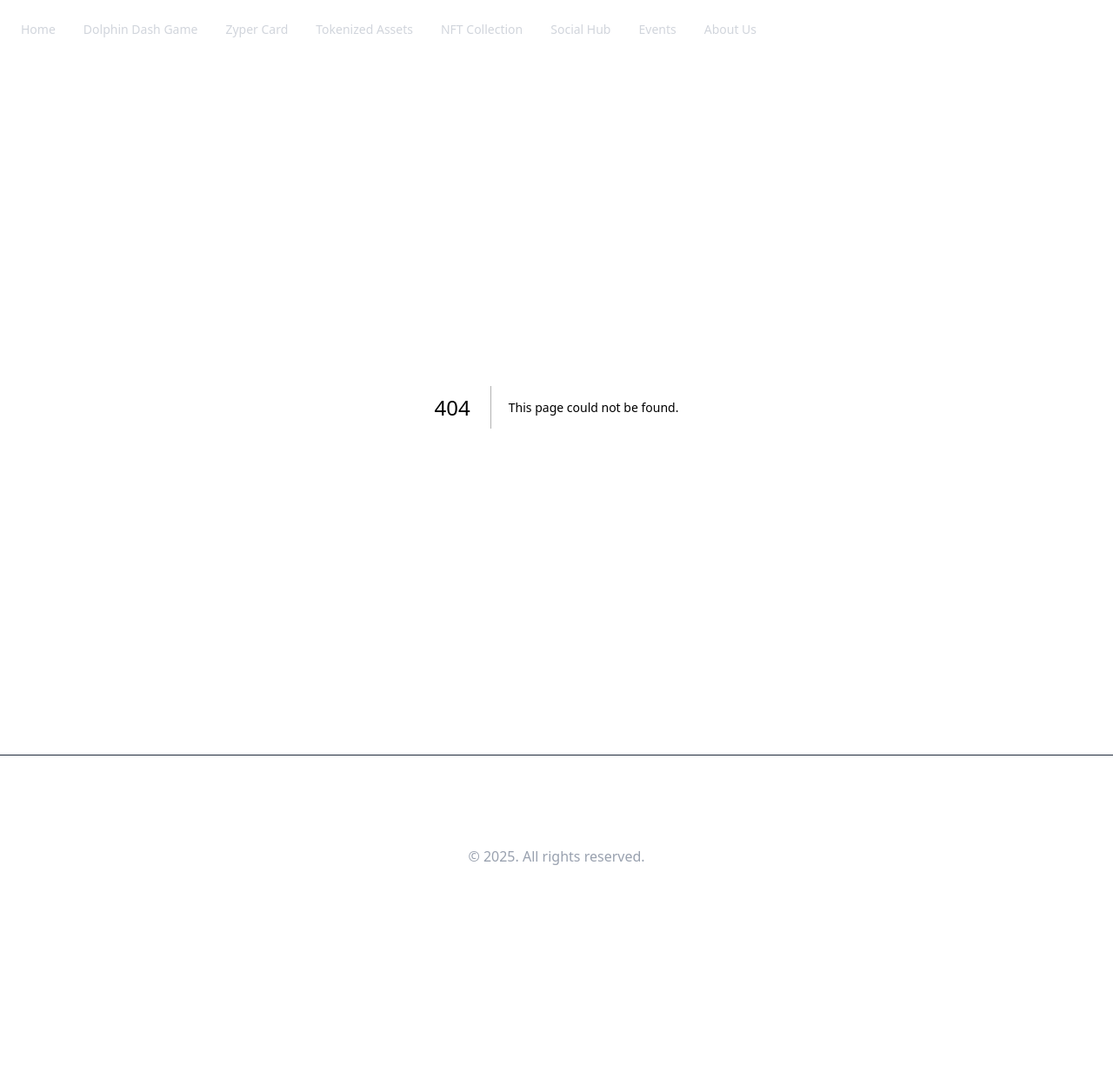
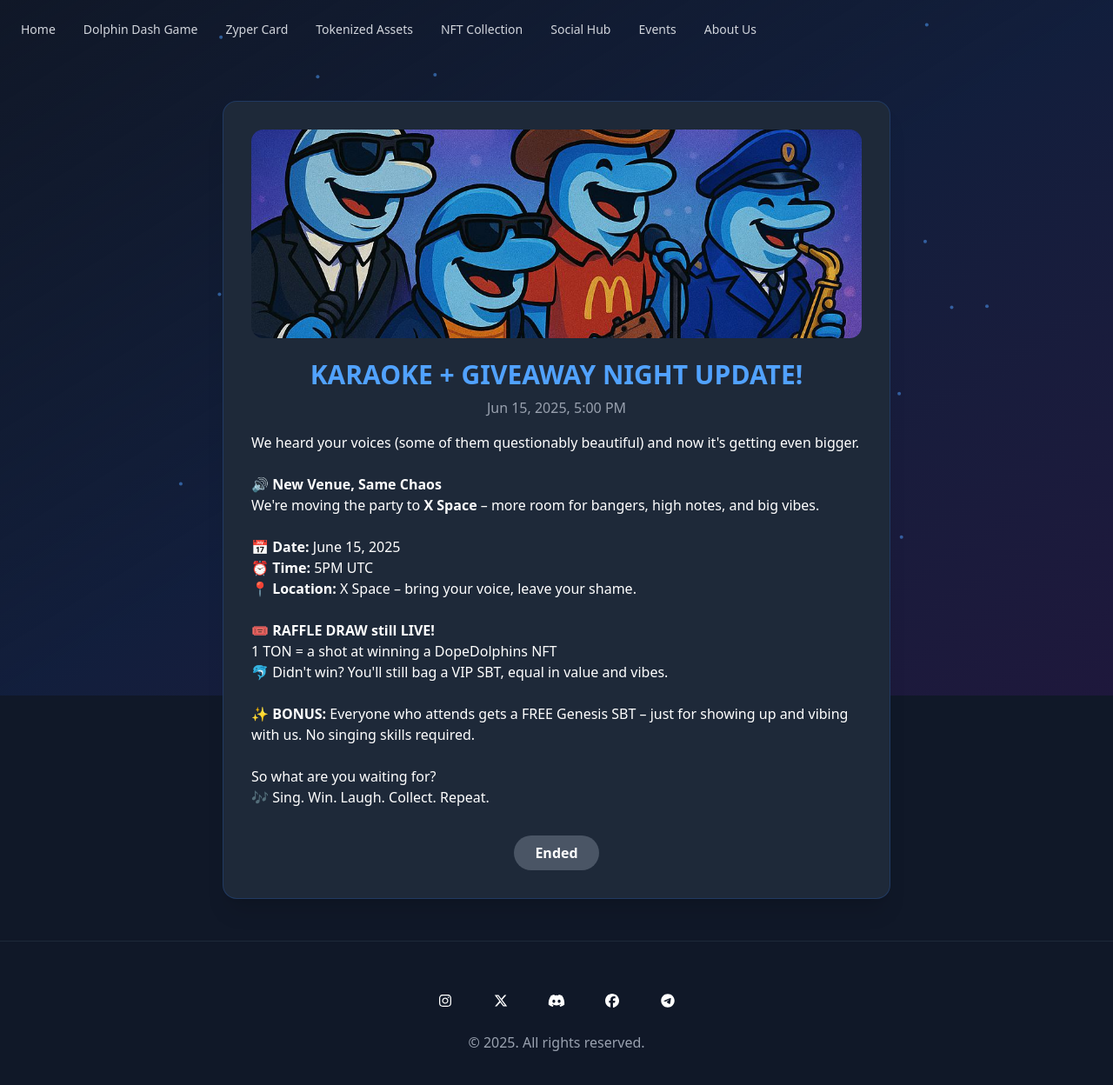
Before and after one commit to ZyperLLC/Website, a Next.js app: page /events/karaoke-giveaway-night-2025 in a window 1280 px wide. Before the commit this address had no page. Shown: the top 1248 px of the page at 87% size. Before the commit the page ends 1045 px from the top, so only its background shows below. Built offline with nearby package versions, Linux system fonts and the light colour scheme.

Commit message:
chore: Added data.ts and slug page for better events flow

```diff
--- /dev/null
+++ b/app/events/[slug]/page.tsx
@@ -0,0 +1,84 @@
+"use client"
+import { notFound } from "next/navigation"
+import { events } from "../data"
+import Image from "next/image"
+import Link from "next/link"
+import { Button } from "@/components/ui/button"
+import { useEffect, useState } from "react"
+import { motion } from "framer-motion"
+
+export default function EventSlugPage({ params }: { params: { slug: string } }) {
+  const [dimensions, setDimensions] = useState({ width: 0, height: 0 })
+  useEffect(() => {
+    const updateDims = () => setDimensions({ width: window.innerWidth, height: window.innerHeight })
+    updateDims()
+    window.addEventListener("resize", updateDims)
+    return () => window.removeEventListener("resize", updateDims)
+  }, [])
+
+  const event = events.find(e => e.slug === params.slug)
+  if (!event) return notFound()
+
+  const isEventEnded = (date: string) => {
+    const eventDate = new Date(date)
+    return eventDate.getTime() < Date.now()
+  }
+
+  return (
+    <div className="min-h-screen flex items-center justify-center bg-gray-900 text-white px-4 py-12 relative overflow-hidden">
+      {/* Animated background */}
+      <div className="fixed inset-0 z-0">
+        <div className="absolute inset-0 bg-gradient-to-br from-gray-900 via-blue-900/20 to-purple-900/20" />
+        {dimensions.width > 0 &&
+          [...Array(50)].map((_, i) => (
+            <motion.div
+              key={i}
+              className="absolute w-1 h-1 bg-blue-400/50 rounded-full"
+              initial={{
+                x: Math.random() * dimensions.width,
+                y: Math.random() * dimensions.height,
+              }}
+              animate={{
+                x: Math.random() * dimensions.width,
+                y: Math.random() * dimensions.height,
+              }}
+              transition={{
+                duration: Math.random() * 20 + 10,
+                repeat: Infinity,
+                repeatType: "reverse",
+              }}
+            />
+          ))}
+      </div>
+      <div className="relative z-10 w-full flex items-center justify-center">
+        <div className="bg-gray-800 rounded-2xl shadow-xl border border-blue-500/20 p-8 max-w-[60vw] w-full flex flex-col items-center">
+          <Image
+            src={event.image}
+            alt={event.title}
+            width={400}
+            height={240}
+            className="w-full h-60 object-cover rounded-xl mb-6"
+          />
+          <h1 className="text-3xl font-bold text-blue-400 text-center mb-2">{event.title}</h1>
+          <div className="text-gray-400 text-base mb-4 text-center">
+            {isNaN(new Date(event.date).getTime())
+              ? 'Invalid Date'
+              : new Date(event.date).toLocaleString(undefined, { dateStyle: 'medium', timeStyle: 'short' })}
+          </div>
+          <div className="text-white text-base mb-6 " dangerouslySetInnerHTML={{ __html: event.fullDescription.replace(/\n/g, "<br/>") }} />
+          <div className="flex justify-center w-full mt-2">
+            {isNaN(new Date(event.date).getTime()) || isEventEnded(event.date) ? (
+              <span className="bg-gray-600 text-white font-semibold px-6 py-2 rounded-full text-base">Ended</span>
+            ) : (
+              <Link href={event.registerLink} target="_blank" className="w-full flex justify-center">
+                <Button size="lg" className="bg-gradient-to-r from-blue-500 to-purple-600 text-white rounded-full w-40">
+                  Register
+                </Button>
+              </Link>
+            )}
+          </div>
+        </div>
+      </div>
+    </div>
+  )
+}
--- /dev/null
+++ b/app/events/data.ts
@@ -0,0 +1,47 @@
+export interface EventData {
+  id: string
+  title: string
+  date: string
+  shortDescription: string
+  fullDescription: string
+  registerLink: string
+  image: string
+  slug: string
+}
+
+export const events: EventData[] = [
+  {
+    id: "karaoke-2025",
+    title: "KARAOKE + GIVEAWAY NIGHT UPDATE!",
+    date: "2025-06-15T17:00:00Z",
+    shortDescription:
+      "We heard your voices (some of them questionably beautiful) and now it's getting even bigger. New venue, same chaos. Raffle draw still live!",
+    fullDescription: `We heard your voices (some of them questionably beautiful) and now it's getting even bigger.\n\n🔊 <strong>New Venue, Same Chaos</strong><br />We're moving the party to <strong>X Space</strong> – more room for bangers, high notes, and big vibes.\n\n📅 <strong>Date:</strong> June 15, 2025<br />⏰ <strong>Time:</strong> 5PM UTC<br />📍 <strong>Location:</strong> X Space – bring your voice, leave your shame.\n\n🎟️ <strong>RAFFLE DRAW still LIVE!</strong><br />1 TON = a shot at winning a DopeDolphins NFT<br />🐬 Didn't win? You'll still bag a VIP SBT, equal in value and vibes.\n\n✨ <strong>BONUS:</strong> Everyone who attends gets a FREE Genesis SBT – just for showing up and vibing with us. No singing skills required.\n\nSo what are you waiting for?<br />🎶 Sing. Win. Laugh. Collect. Repeat.`,
+    registerLink: "https://lu.ma/bs906rwo",
+    image: "/karaoke.jpg",
+    slug: "karaoke-giveaway-night-2025"
+  },
+  {
+    id: "zyperbullish-video-contest-2025",
+    title: "#ZyperBullish Video Contest is LIVE!",
+    date: "2025-07-07T23:59:59Z",
+    shortDescription:
+      "Record a 30–60 sec video on why YOU'RE bullish on Zyper! $50 for 10 winners, SBT for all, Dope Dolphins NFT for Top 3. Ends July 7, 2025.",
+    fullDescription: `🚀 <strong>#ZyperBullish Video Contest is LIVE!</strong> 🎥<br />
+Tell us why YOU'RE bullish on Zyper in a 30–60 sec video for a chance to win BIG!<br /><br />
+🏆 <strong>Prizes:</strong><br />
+💰 $50 each for 10 winners<br />
+🎟️ A Zyper SBT for ALL valid entrants<br />
+🐬 A Dope Dolphins NFT for the Top 3 most-liked videos!<br /><br />
+<strong>How to enter:</strong><br />
+1️⃣ Post your video with #ZyperBullish<br />
+2️⃣ Tag @ZYPER_officialX<br />
+3️⃣ Follow us<br />
+4️⃣ After posting, join our Telegram to submit your wallet address <a href="https://t.me/BcFC_c/1" target="_blank">here</a>.<br /><br />
+📅 <strong>Contest ends:</strong> July 7, 2025<br />
+Let's see your energy, Zyper fam! 🔥`,
+    registerLink: "https://t.me/BcFC_c/1",
+    image: "/zyperbullish.jpg",
+    slug: "zyperbullish-video-contest-2025"
+  },
+]
--- a/app/events/page.tsx
+++ b/app/events/page.tsx
@@ -5,10 +5,14 @@ import { useState, useEffect } from "react"
 import Image from "next/image"
 import Link from "next/link"
 import { Button } from "@/components/ui/button"
+import { events, EventData } from "./data"
 
-export default function ZyperNFTCollection() {
+export default function ZyperEvents() {
   const [dimensions, setDimensions] = useState({ width: 0, height: 0 })
-
+  //Sort events from latest to oldest
+  const sortedEvents = [...events].sort(
+    (a, b) => new Date(b.date).getTime() - new Date(a.date).getTime()
+  )
   useEffect(() => {
     const updateDims = () =>
       setDimensions({ width: window.innerWidth, height: window.innerHeight })
@@ -16,6 +20,12 @@ export default function ZyperNFTCollection() {
     window.addEventListener("resize", updateDims)
     return () => window.removeEventListener("resize", updateDims)
   }, [])
+
+  // Helper to check if event is ended
+  const isEventEnded = (date: string) => {
+    const eventDate = new Date(date)
+    return eventDate.getTime() < Date.now()
+  }
 
   return (
     <div className="min-h-screen bg-gray-900 text-white overflow-hidden">
@@ -45,8 +55,8 @@ export default function ZyperNFTCollection() {
       </div>
 
       <div className="relative z-10">
-        <section className="px-6 py-20">
-          <div className="max-w-4xl mx-auto">
+        <section className="px-6 py-10">
+          <div className="max-w-screen mx-30">
             <motion.h2
               initial={{ opacity: 0, y: 30 }}
               whileInView={{ opacity: 1, y: 0 }}
@@ -56,8 +66,10 @@ export default function ZyperNFTCollection() {
               Zyper Events
             </motion.h2>
 
-            <div className="grid grid-cols-1 gap-8">
-              <div className="relative group rounded-2xl">
+            <div className="grid grid-cols-1 md:grid-cols-3 gap-2 justify-start items-center mt-20">
+              {sortedEvents.map((event: EventData) => (
+                <Link href={`/events/${event.slug}`} key={event.title}>
+                <div key={event.id} className="relative group rounded-2xl flex justify-center">
                   <motion.div
                     initial={{ opacity: 0, scale: 0.8 }}
                     whileInView={{ opacity: 1, scale: 1 }}
@@ -66,63 +78,44 @@ export default function ZyperNFTCollection() {
                     className="relative group"
                   >
                     <div className="absolute inset-0 bg-gradient-to-r from-blue-500 to-purple-600 rounded-2xl blur opacity-25 group-hover:opacity-50 transition-opacity duration-300" />
-                  <div className="relative bg-gray-800 rounded-2xl overflow-hidden border border-blue-500/20 group-hover:border-blue-400/50 transition-all duration-300">
+                    <div className="relative bg-gray-800 rounded-2xl overflow-hidden border border-blue-500/20 group-hover:border-blue-400/50 transition-all duration-300 p-4 flex flex-col items-center w-[320px] max-w-full mx-auto">
                       <Image
-                      src="/karaoke.jpg"
-                      alt="Karaoke Event"
+                        src={event.image}
+                        alt={event.title}
                         width={300}
-                      height={300}
-                      className="w-full h-64 object-cover"
+                        height={180}
+                        className="w-full h-40 object-cover rounded-xl mb-3"
                       />
-                    <div className="p-4 flex flex-col items-center gap-3 text-left">
-                      <div className="text-gray-400 text-sm space-y-3">
-                        <h3 className="text-lg font-semibold text-blue-400">
-                          KARAOKE + GIVEAWAY NIGHT UPDATE!
-                        </h3>
-
-                        <p>
-                          We heard your voices (some of them questionably beautiful) and now it&apos;s getting even bigger.
-                        </p>
-
-                        <p>
-                          🔊 <strong>New Venue, Same Chaos</strong><br />
-                          We&apos;re moving the party to <strong>X Space</strong> – more room for bangers, high notes, and big vibes.
-                        </p>
-
-                        <p>
-                          📅 <strong>Date:</strong> June 15, 2025<br />
-                          ⏰ <strong>Time:</strong> 5PM UTC<br />
-                          📍 <strong>Location:</strong> X Space – bring your voice, leave your shame.
-                        </p>
-
-                        <p>
-                          🎟️ <strong>RAFFLE DRAW still LIVE!</strong><br />
-                          1 TON = a shot at winning a DopeDolphins NFT<br />
-                          🐬 Didn&apos;t win? You&apos;ll still bag a VIP SBT, equal in value and vibes.
-                        </p>
-
-                        <p>
-                          ✨ <strong>BONUS:</strong> Everyone who attends gets a FREE Genesis SBT – just for showing up and vibing with us. No singing skills required.
-                        </p>
-
-                        <p>
-                          So what are you waiting for?<br />
-                          🎶 Sing. Win. Laugh. Collect. Repeat.
-                        </p>
+                      <h3 className="text-lg font-semibold text-blue-400 text-center">{event.title}</h3>
+                      <div className="text-gray-400 text-sm mb-2 text-center">
+                        {isNaN(new Date(event.date).getTime())
+                          ? 'Invalid Date'
+                          : new Date(event.date).toLocaleString(undefined, { dateStyle: 'medium', timeStyle: 'short' })}
                       </div>
-
-                      <Link href="https://lu.ma/bs906rwo" target="_blank">
-                        <Button
-                          size="sm"
-                          className="cursor-pointer mt-4 bg-gradient-to-r from-blue-500 to-purple-600 hover:from-blue-600 hover:to-purple-700 text-white font-semibold px-4 py-2 rounded-full text-sm transition-all duration-300 hover:scale-105"
-                        >
+                      <div className="text-white text-sm text-center">
+                        {event.shortDescription}
+                        <Link href={`/events/${event.slug}`} passHref legacyBehavior>
+                          <a className="text-blue-400 ml-2 underline font-semibold animate-pulse" style={{ textShadow: '0 0 8px #7f9cf5, 0 0 16px #a78bfa' }}>
+                            Read more
+                          </a>
+                        </Link>
+                      </div>
+                      <div className="flex justify-center w-full mt-4">
+                        {isNaN(new Date(event.date).getTime()) || isEventEnded(event.date) ? (
+                          <span className="bg-gray-600 text-white font-semibold px-4 py-2 rounded-full text-sm">Ended</span>
+                        ) : (
+                          <Link href={event.registerLink} target="_blank" className="w-full flex justify-center">
+                            <Button size="sm" className="bg-gradient-to-r from-blue-500 to-purple-600 text-white rounded-full w-32">
                               Register
                             </Button>
                           </Link>
+                        )}
                       </div>
                     </div>
                   </motion.div>
                 </div>
+                </Link>
+              ))}
             </div>
           </div>
         </section>
```
Also changed, not shown: public/zyperbullish.jpg (added). Lines whose indentation alone changed are shown as unchanged.
